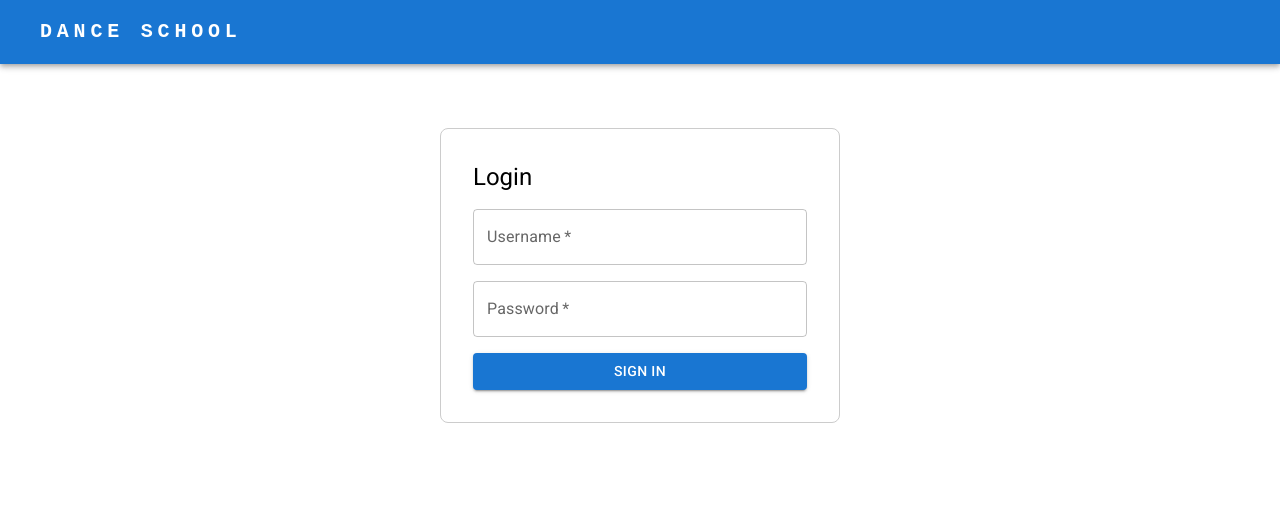
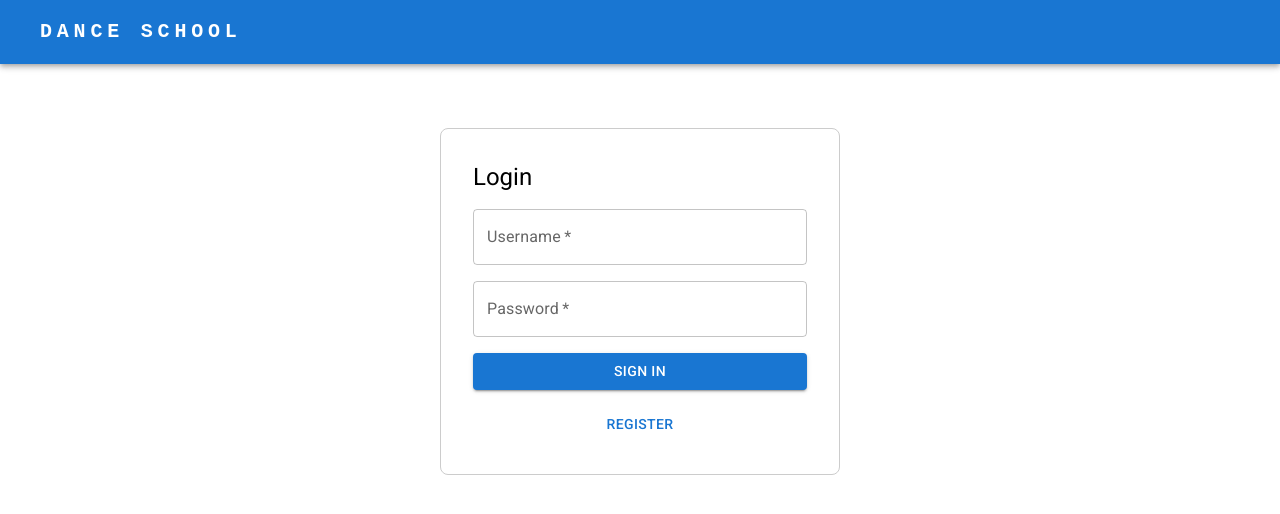
Before and after one commit to daris/danceschool-frontend, a Next.js app: page /login in a window 1280 px wide. Shown: the top 514 px of the page. Built offline with nearby package versions, Linux system fonts and the light colour scheme; no server answers; some icons are missing.

Commit message:
add register button on login form

```diff
--- a/app/components/LoginForm.tsx
+++ b/app/components/LoginForm.tsx
@@ -6,6 +6,7 @@
 import { RootState, AppDispatch } from "@/lib/store";
 import { Box, TextField, Button, Typography, CircularProgress, Alert } from "@mui/material";
 import {useRouter} from "next/navigation";
+import Link from "next/link";
 
 export const LoginForm: React.FC = () => {
   const dispatch = useDispatch<AppDispatch>();
@@ -54,6 +55,8 @@
       <Button type="submit" variant="contained" color="primary" fullWidth disabled={loading}>
         {loading ? <CircularProgress size={24} /> : "Sign In"}
       </Button>
+
+      <Button component={Link} href="/register" fullWidth sx={{mt: 2}}>Register</Button>
     </Box>
   );
 };
```
